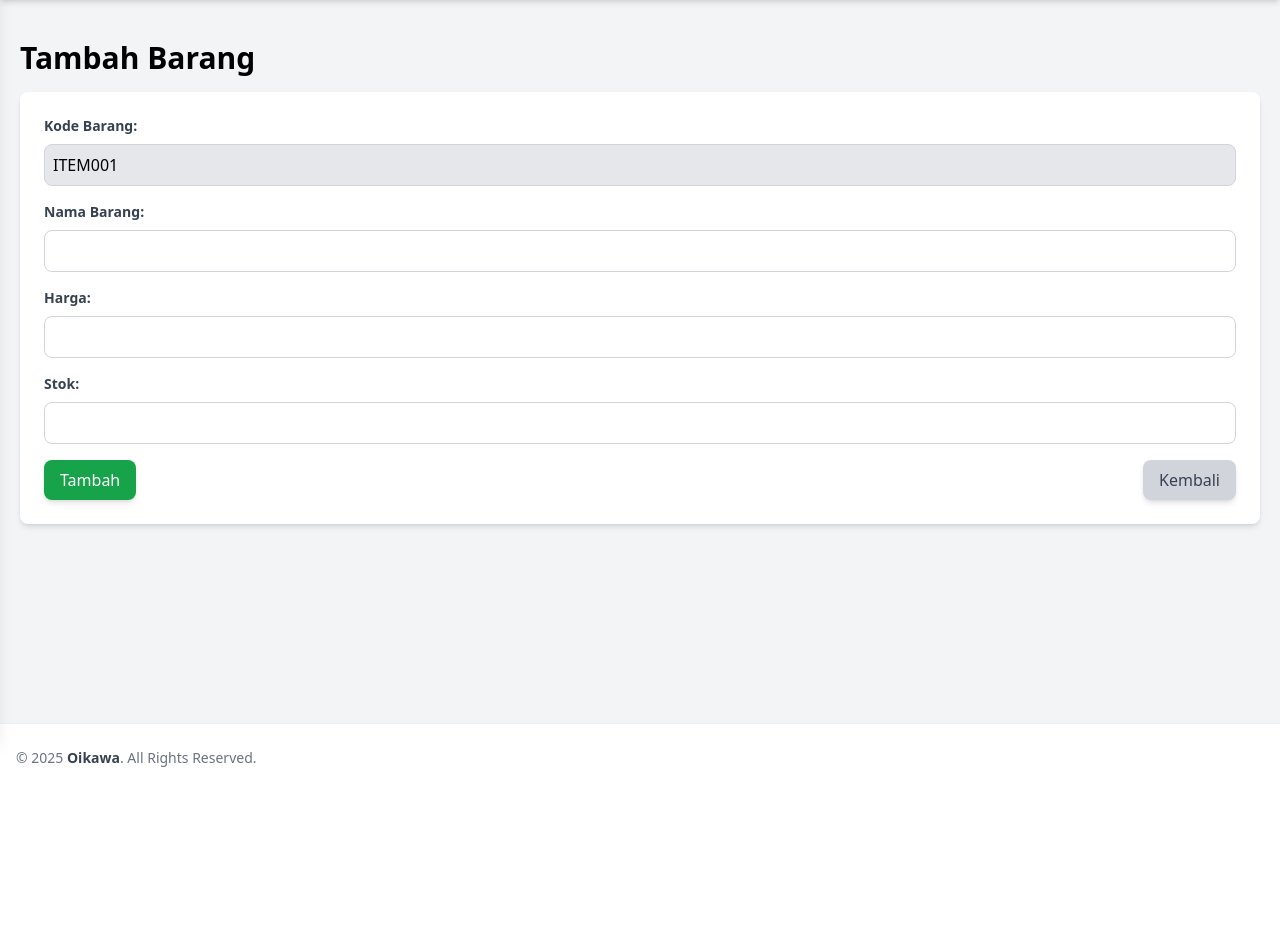
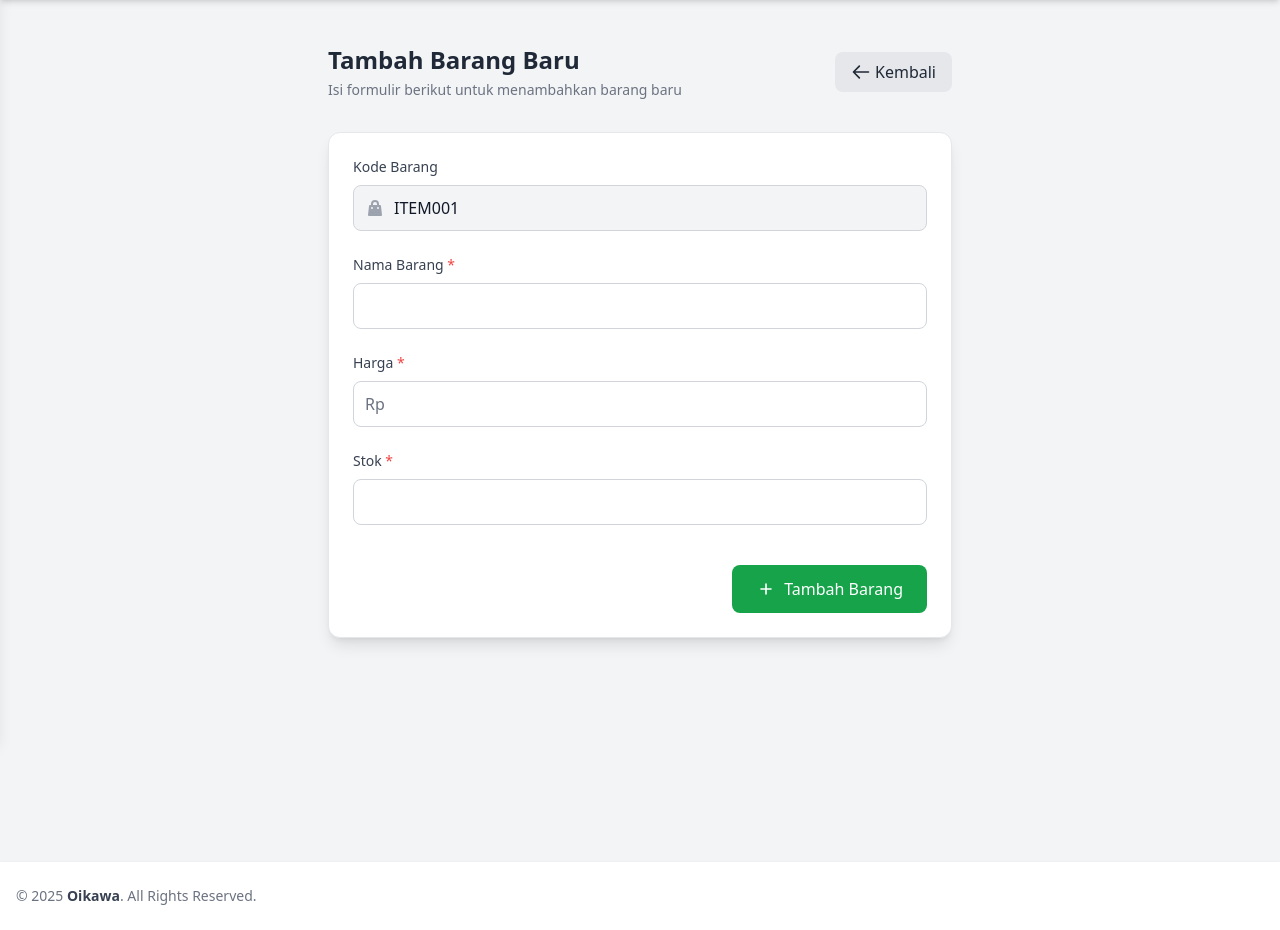
Before and after one commit to yorisb/tkinter-web, a Flask app: page /add in a window 1280 px wide. Shown: the part 60-990 px from the top of the page. Before the commit the page ends 827 px from the top, so only its background shows below. Run offline with Flask 3, Linux system fonts and the light colour scheme; the visitor is signed in with stand-in values (Sample User, id 1); data that the repository does not hold is empty; parts of the project's set-up code (start-up, migrations or seed data) failed here and were passed over; some libraries are stand-ins or nearby versions.

Commit message:
Update halaman v1.2

```diff
--- a/templates/form.html
+++ b/templates/form.html
@@ -1,34 +1,77 @@
 {% extends "base.html" %}
 
 {% block content %}
-<div class="container mx-auto mt-5">
-    <h1 class="text-3xl font-bold">Tambah Barang</h1>
+<div class="max-w-2xl mx-auto p-4 sm:p-6">
+    <div class="flex justify-between items-center mb-8">
+        <div>
+            <h1 class="text-2xl font-bold text-gray-800 dark:text-white">Tambah Barang Baru</h1>
+            <p class="text-sm text-gray-500 dark:text-gray-400 mt-1">Isi formulir berikut untuk menambahkan barang baru</p>
+        </div>
+        <a href="{{ url_for('index') }}" class="inline-flex items-center px-4 py-2 bg-gray-200 hover:bg-gray-300 text-gray-800 rounded-lg transition-colors">
+            <svg xmlns="http://www.w3.org/2000/svg" class="h-5 w-5 mr-1" fill="none" viewBox="0 0 24 24" stroke="currentColor">
+                <path stroke-linecap="round" stroke-linejoin="round" stroke-width="2" d="M10 19l-7-7m0 0l7-7m-7 7h18" />
+            </svg>
+            Kembali
+        </a>
+    </div>
 
-    <form method="POST" class="mt-4 bg-white shadow-md rounded-lg p-6">
-        <div class="mb-4">
-            <label class="block text-gray-700 text-sm font-bold mb-2" for="code">Kode Barang:</label>
-            <input type="text" name="code" id="code" class="w-full border border-gray-300 p-2 rounded-lg bg-gray-200" value="{{ new_code }}" readonly>
-        </div>
+    <div class="bg-white dark:bg-gray-800 shadow-lg rounded-xl border border-gray-200 dark:border-gray-700 p-6">
+        <form method="POST" class="space-y-6">
+            <!-- Kode Barang -->
+            <div>
+                <label for="code" class="block text-sm font-medium text-gray-700 dark:text-gray-300 mb-2">Kode Barang</label>
+                <div class="relative">
+                    <div class="absolute inset-y-0 left-0 pl-3 flex items-center pointer-events-none">
+                        <svg class="h-5 w-5 text-gray-400" xmlns="http://www.w3.org/2000/svg" viewBox="0 0 20 20" fill="currentColor">
+                            <path fill-rule="evenodd" d="M10 2a4 4 0 00-4 4v1H5a1 1 0 00-.994.89l-1 9A1 1 0 004 18h12a1 1 0 00.994-1.11l-1-9A1 1 0 0015 7h-1V6a4 4 0 00-4-4zm2 5V6a2 2 0 10-4 0v1h4zm-6 3a1 1 0 112 0 1 1 0 01-2 0zm7-1a1 1 0 100 2 1 1 0 000-2z" clip-rule="evenodd" />
+                        </svg>
+                    </div>
+                    <input type="text" id="code" name="code" value="{{ new_code }}"
+                           class="pl-10 block w-full rounded-lg border border-gray-300 dark:border-gray-600 bg-gray-100 dark:bg-gray-700 py-2.5 px-4 text-gray-900 dark:text-white focus:ring-2 focus:ring-blue-500 focus:border-blue-500"
+                           readonly>
+                </div>
+            </div>
 
-        <div class="mb-4">
-            <label class="block text-gray-700 text-sm font-bold mb-2" for="name">Nama Barang:</label>
-            <input type="text" name="name" id="name" class="w-full border border-gray-300 p-2 rounded-lg" required>
-        </div>
+            <!-- Nama Barang -->
+            <div>
+                <label for="name" class="block text-sm font-medium text-gray-700 dark:text-gray-300 mb-2">Nama Barang <span class="text-red-500">*</span></label>
+                <input type="text" id="name" name="name"
+                       class="block w-full rounded-lg border border-gray-300 dark:border-gray-600 bg-white dark:bg-gray-700 py-2.5 px-4 text-gray-900 dark:text-white focus:ring-2 focus:ring-blue-500 focus:border-blue-500"
+                       required>
+            </div>
 
-        <div class="mb-4">
-            <label class="block text-gray-700 text-sm font-bold mb-2" for="price">Harga:</label>
-            <input type="number" name="price" id="price" class="w-full border border-gray-300 p-2 rounded-lg" required>
-        </div>
+            <!-- Harga -->
+            <div>
+                <label for="price" class="block text-sm font-medium text-gray-700 dark:text-gray-300 mb-2">Harga <span class="text-red-500">*</span></label>
+                <div class="relative">
+                    <div class="absolute inset-y-0 left-0 pl-3 flex items-center pointer-events-none">
+                        <span class="text-gray-500 dark:text-gray-400">Rp</span>
+                    </div>
+                    <input type="number" id="price" name="price"
+                           class="pl-10 block w-full rounded-lg border border-gray-300 dark:border-gray-600 bg-white dark:bg-gray-700 py-2.5 px-4 text-gray-900 dark:text-white focus:ring-2 focus:ring-blue-500 focus:border-blue-500"
+                           required>
+                </div>
+            </div>
 
-        <div class="mb-4">
-            <label class="block text-gray-700 text-sm font-bold mb-2" for="stock">Stok:</label>
-            <input type="number" name="stock" id="stock" class="w-full border border-gray-300 p-2 rounded-lg" required>
-        </div>
+            <!-- Stok -->
+            <div>
+                <label for="stock" class="block text-sm font-medium text-gray-700 dark:text-gray-300 mb-2">Stok <span class="text-red-500">*</span></label>
+                <input type="number" id="stock" name="stock"
+                       class="block w-full rounded-lg border border-gray-300 dark:border-gray-600 bg-white dark:bg-gray-700 py-2.5 px-4 text-gray-900 dark:text-white focus:ring-2 focus:ring-blue-500 focus:border-blue-500"
+                       required>
+            </div>
 
-        <div class="flex justify-between">
-            <button type="submit" class="bg-green-600 text-white px-4 py-2 rounded-lg shadow-md hover:bg-green-700">Tambah</button>
-            <a href="{{ url_for('index') }}" class="bg-gray-300 text-gray-700 px-4 py-2 rounded-lg shadow-md hover:bg-gray-400">Kembali</a>
-        </div>
-    </form>
+            <!-- Submit Button -->
+            <div class="flex justify-end pt-4">
+                <button type="submit"
+                        class="inline-flex items-center justify-center rounded-lg bg-green-600 hover:bg-green-700 px-6 py-3 text-base font-medium text-white transition-colors focus:outline-none focus:ring-2 focus:ring-green-500 focus:ring-offset-2">
+                    <svg xmlns="http://www.w3.org/2000/svg" class="h-5 w-5 mr-2" fill="none" viewBox="0 0 24 24" stroke="currentColor">
+                        <path stroke-linecap="round" stroke-linejoin="round" stroke-width="2" d="M12 6v6m0 0v6m0-6h6m-6 0H6" />
+                    </svg>
+                    Tambah Barang
+                </button>
+            </div>
+        </form>
+    </div>
 </div>
 {% endblock %}
```
Also changed, not shown: templates/edit_transaction.html (+57 -27 lines).
